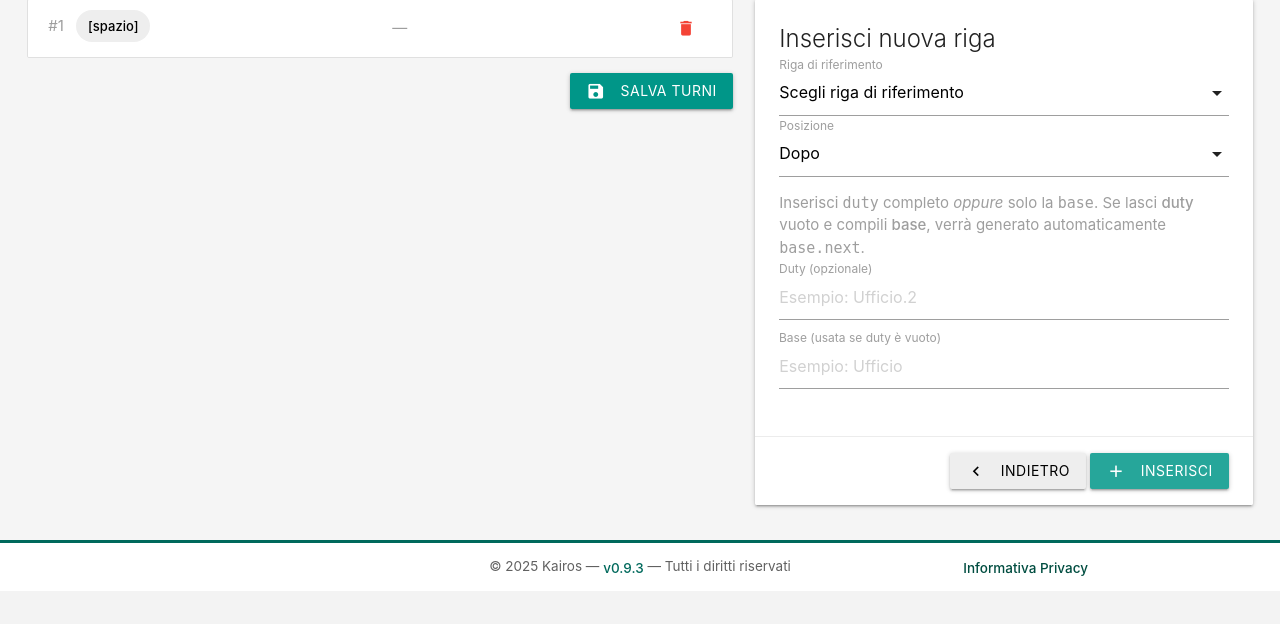
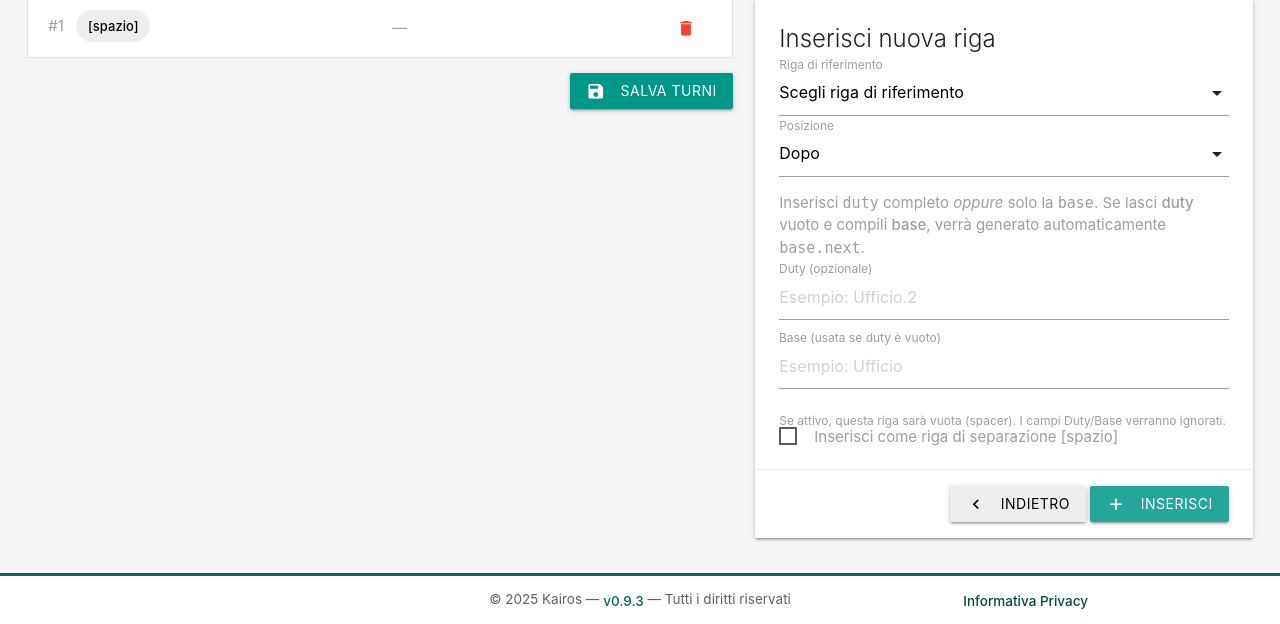
Before and after one commit to darkkillex/shiftplanner, a Django app: page /templates/1/ in a window 1280 px wide. Shown: the part 223-847 px from the top of the page. Before the commit the page ends 799 px from the top, so only its background shows below. Run offline with Django 5.2, Linux system fonts and the light colour scheme; a user stored in the database is signed in; tables that the repository leaves empty hold one stand-in row (values such as "Sample post").

Commit message:
feat(template PT): aggiunto supporto a righe vuote ([spazio]) nei Template
- Aggiunta checkbox “Riga vuota (spacer)” nella UI di gestione template (template_detail.html)
- Modificato JS (template_detail.js) per inviare `is_spacer=True|False` al backend
- Estesa view `template_insert_row`:
  ✓ Gestione completa del nuovo flag `is_spacer`
  ✓ Creazione `TemplateRow` con `duty=""`, `is_spacer=True`, `shift_type=None`
  ✓ Propagazione su tutti i `PlanRow` dei piani derivati
  ✓ Corretto aggiornamento ordini e sincronizzazione template/piani
- Nessuna interferenza con logica esistente delle mansioni normali

```diff
--- a/core/static/core/template_detail.js
+++ b/core/static/core/template_detail.js
@@ -18,30 +18,96 @@
   }
   const csrftoken = getCookie("csrftoken");
 
-  // --- INSERT ROW (resta identica alla tua attuale logica) ---
   const btnInsert = document.getElementById("btn-insert");
+  const refRowSel = document.getElementById("ref-row");
+  const posSel    = document.getElementById("position");
+  const dutyInput = document.getElementById("duty");
+  const baseInput = document.getElementById("base");
+  const spacerChk = document.getElementById("is-spacer");
+
+  // Gestione toggle riga [spazio]
+  if (spacerChk) {
+    spacerChk.addEventListener("change", () => {
+      const isSpacer = spacerChk.checked;
+      if (isSpacer) {
+        if (dutyInput) {
+          dutyInput.value = "";
+          dutyInput.setAttribute("disabled", "disabled");
+        }
+        if (baseInput) {
+          baseInput.value = "";
+          baseInput.setAttribute("disabled", "disabled");
+        }
+      } else {
+        if (dutyInput) dutyInput.removeAttribute("disabled");
+        if (baseInput) baseInput.removeAttribute("disabled");
+      }
+      if (window.M && M.updateTextFields) {
+        M.updateTextFields();
+      }
+    });
+  }
+
+  // --- INSERT ROW ---
   if (btnInsert) {
-    btnInsert.addEventListener("click", async () => {
-      const ref = document.getElementById("ref-row").value;
-      const pos = document.getElementById("position").value || "after";
-      const duty = document.getElementById("duty").value.trim();
-      const base = document.getElementById("base").value.trim();
-      if (!ref)
+    btnInsert.addEventListener("click", async (e) => {
+      e.preventDefault();
+
+      const ref = refRowSel ? refRowSel.value : "";
+      const pos = (posSel && posSel.value) || "after";
+      const isSpacer = spacerChk ? spacerChk.checked : false;
+
+      const duty = dutyInput ? dutyInput.value.trim() : "";
+      const base = baseInput ? baseInput.value.trim() : "";
+
+      if (!ref) {
         return M.toast({ html: "Seleziona la riga di riferimento", classes: "orange" });
-      if (!duty && !base)
-        return M.toast({ html: "Inserisci duty o base", classes: "orange" });
+      }
+
+      if (isSpacer && (duty || base)) {
+        return M.toast({
+          html: "Per una riga [spazio] lascia vuoti Duty e Base",
+          classes: "orange",
+        });
+      }
+
+      if (!isSpacer && !duty && !base) {
+        return M.toast({
+          html: "Compila almeno Duty o Base, oppure seleziona riga di separazione",
+          classes: "orange",
+        });
+      }
 
       const url = `/api/templates/${templateId}/insert_row/`;
-      const body = { position: pos, template_row_id: Number(ref) };
+      const body = {
+        position: pos,
+        template_row_id: Number(ref),
+      };
+
+      if (isSpacer) {
+        body.is_spacer = true;
+      } else {
         if (duty) body.duty = duty;
         else body.base = base;
+      }
 
-      const resp = await fetch(url, {
+      let resp;
+      try {
+        resp = await fetch(url, {
           method: "POST",
-        headers: { "Content-Type": "application/json", "X-CSRFToken": csrftoken },
+          headers: {
+            "Content-Type": "application/json",
+            "X-CSRFToken": csrftoken,
+          },
           credentials: "same-origin",
           body: JSON.stringify(body),
         });
+      } catch (e) {
+        return M.toast({
+          html: "Errore di rete durante l'inserimento",
+          classes: "red",
+        });
+      }
 
       if (!resp.ok) {
         let msg = "Errore durante l'inserimento";
@@ -53,10 +119,13 @@
       }
 
       const js = await resp.json();
+      const label = js.is_spacer ? "[spazio]" : (js.duty || "");
       M.toast({
-        html: `Inserita: ${js.duty} in posizione #${js.insert_order}`,
+        html: `Inserita: ${label} in posizione #${js.insert_order}`,
         classes: "green",
       });
+
+      // ricarico per riallineare gli ordini e la UI
       location.reload();
     });
   }
@@ -66,7 +135,9 @@
     if (!confirm("Eliminare la riga dal template e da tutti i piani derivati?")) return;
 
     const url = `/api/templates/${templateId}/delete_row/`;
-    const resp = await fetch(url, {
+    let resp;
+    try {
+      resp = await fetch(url, {
         method: "POST",
         headers: {
           "Content-Type": "application/json",
@@ -75,25 +146,36 @@
         credentials: "same-origin",
         body: JSON.stringify({ template_row_id: rowId }),
       });
+    } catch (e) {
+      alert("Errore di rete durante l'eliminazione della riga.");
+      return;
+    }
 
     const data = await resp.json().catch(() => ({}));
 
     if (!resp.ok || data.ok === false) {
       let msg = (data && data.detail) || "Impossibile eliminare la riga.";
       if (data && data.assegnazioni && data.assegnazioni.length) {
-        msg += "\n\nAssegnazioni rilevate:\n" +
-          data.assegnazioni.map(
-            (a) => `• ${a.dipendente} — ${a.piano} (${a.turno}, ${a.data})`
-          ).join("\n");
+        msg +=
+          "\n\nAssegnazioni rilevate:\n" +
+          data.assegnazioni
+            .map(
+              (a) =>
+                `• ${a.dipendente} — ${a.piano} (${a.turno}, ${a.data})`
+            )
+            .join("\n");
       }
       alert(msg);
       return;
     }
 
-    // OK
-    M.toast({ html: `Riga '${data.deleted_duty}' eliminata con successo.`, classes: "green" });
+    M.toast({
+      html: `Riga '${data.deleted_duty || "[spazio]"}' eliminata con successo.`,
+      classes: "green",
+    });
     const li = document.querySelector(`[data-row-id="${rowId}"]`);
-    if (li) li.remove(); else location.reload();
+    if (li) li.remove();
+    else location.reload();
   }
 
   // --- Event delegation per i pulsanti "Elimina" ---
@@ -106,5 +188,4 @@
     if (!templateId || !rowId) return;
     deleteTemplateRow(templateId, Number(rowId));
   });
-
 })();
--- a/core/views.py
+++ b/core/views.py
@@ -31,7 +31,7 @@ from openpyxl.utils import get_column_letter
 
 from .forms import PlanCreateForm, TurnPatternForecastForm
 from .forms import TemplateCreateForm
-from .models import Template, TemplateRow, Profession, AssignmentSnapshot, PlanRow, Employee, Company, Assignment
+from .models import Template, TemplateRow, Plan, Profession, AssignmentSnapshot, PlanRow, Employee, Company, Assignment
 
 from .serializers import *
 
@@ -143,16 +143,23 @@ def _ensure_profession_for(base: str, explicit_num: int | None) -> Profession:
     # altrimenti crea il nuovo base.N+1
     return _allocate_slot_for_base(base)
 
-def _propagate_insert_to_plans(template: Template, insert_order: int, duty: str):
+def _propagate_insert_to_plans(template: Template, insert_order: int, duty: str, is_spacer: bool):
     BUMP = 1000
     plans = Plan.objects.filter(template=template).prefetch_related('rows')
     for plan in plans:
-        # se già esiste una riga con quel duty, salta
-        if plan.rows.filter(duty=duty).exists():
-            continue
+        # per le righe mansione evitiamo duplicati duty, per gli spacer no
+        if not is_spacer:
+            # se già esiste una riga con quel duty, salta
+            if plan.rows.filter(duty=duty).exists():
+                continue
         # bump per evitare collisione su uniq_plan_order
         PlanRow.objects.filter(plan=plan, order__gte=insert_order).update(order=F('order') + BUMP)
-        PlanRow.objects.create(plan=plan, order=insert_order, duty=duty, is_spacer=False)
+        PlanRow.objects.create(
+            plan=plan,
+            order=insert_order,
+            duty=duty,
+            is_spacer=is_spacer
+        )
         _normalize_plan_orders(plan)
 
 def _normalize_template_orders(template: Template):
@@ -1464,6 +1471,7 @@ def template_insert_row(request, pk: int):
     tr_id = data.get('template_row_id')
     duty = (data.get('duty') or '').strip() or None
     base = (data.get('base') or '').strip()
+    is_spacer = bool(data.get("is_spacer", False))
 
     if pos not in ('after', 'before'):
         return JsonResponse({"detail": "position deve essere 'after' o 'before'."}, status=400)
@@ -1484,6 +1492,54 @@ def template_insert_row(request, pk: int):
     if pos == 'before':
         insert_order = max(1, ref.order)
 
+    # --- Caso riga [spazio] ---
+    if is_spacer:
+        # BUMP su tutte le righe del template
+        BUMP = 1000
+        TemplateRow.objects.filter(
+            template=template,
+            order__gte=insert_order
+        ).update(order=F('order') + BUMP)
+
+        # Crea la nuova riga spacer
+        new_tr = TemplateRow.objects.create(
+            template=template,
+            order=insert_order,
+            duty="",
+            is_spacer=True,
+            shift_type=None,
+        )
+        _normalize_template_orders(template)
+
+        # Propaga ai Plan: inserisci PlanRow spacer allo stesso order
+        from .models import Plan, PlanRow  # se non sono già importati in testa
+
+        plan_ids = []
+        for plan in Plan.objects.filter(template=template).prefetch_related("rows"):
+            plan_ids.append(plan.id)
+            PlanRow.objects.filter(plan=plan, order__gte=insert_order).update(order=F('order') + BUMP)
+            PlanRow.objects.create(
+                plan=plan,
+                order=insert_order,
+                duty="",
+                is_spacer=True,
+                notes="",
+                shift_type=None,
+            )
+            _normalize_plan_orders(plan)
+
+        return JsonResponse({
+            "ok": True,
+            "template_id": template.id,
+            "template_row_id": new_tr.id,
+            "insert_order": insert_order,
+            "duty": "",
+            "is_spacer": True,
+            "profession_id": None,
+            "propagated_plans": plan_ids,
+        }, status=201)
+
+    # --- Caso riga normale (mansione) ---
     # normalizza/risolve duty -> Profession
     if not duty:
         if not base:
@@ -1499,23 +1555,35 @@ def template_insert_row(request, pk: int):
 
     # --- BUMP -> INSERT -> NORMALIZE sul Template ---
     BUMP = 1000
-    TemplateRow.objects.filter(template=template, order__gte=insert_order).update(order=F('order') + BUMP)
-    new_tr = TemplateRow.objects.create(template=template, order=insert_order, duty=duty, is_spacer=False)
+    TemplateRow.objects.filter(
+        template=template,
+        order__gte=insert_order
+    ).update(order=F('order') + BUMP)
+
+    new_tr = TemplateRow.objects.create(
+        template=template,
+        order=insert_order,
+        duty=duty,
+        is_spacer=False
+    )
     _normalize_template_orders(template)
 
-    # Propaga ai Plan con lo stesso schema
+    # Propaga ai Plan con lo stesso schema (mansione, non spacer)
     _propagate_insert_to_plans(template, insert_order, duty)
 
     plan_ids = list(Plan.objects.filter(template=template).values_list('id', flat=True))
+
     return JsonResponse({
         "ok": True,
         "template_id": template.id,
         "template_row_id": new_tr.id,
         "insert_order": insert_order,
         "duty": duty,
+        "is_spacer": False,
         "profession_id": prof.id,
-        "propagated_plans": plan_ids
+        "propagated_plans": plan_ids,
     }, status=201)
+
 
 @login_required
 @user_passes_test(_is_staff_or_superuser)
--- a/templates/template_detail.html
+++ b/templates/template_detail.html
@@ -135,6 +135,16 @@
           <label for="base">Base (usata se duty è vuoto)</label>
         </div>
 
+        <div class="input-field">
+          <label>
+            <input type="checkbox" id="is-spacer" />
+            <span>Inserisci come riga di separazione [spazio]</span>
+          </label>
+          <span class="helper-text grey-text">
+            Se attivo, questa riga sarà vuota (spacer). I campi Duty/Base verranno ignorati.
+          </span>
+        </div>
+
       </div>
       <div class="card-action right-align">
         <a class="btn grey lighten-3 black-text" href="{% url 'templates_area' %}">
```
Lines whose indentation alone changed are shown as unchanged.
